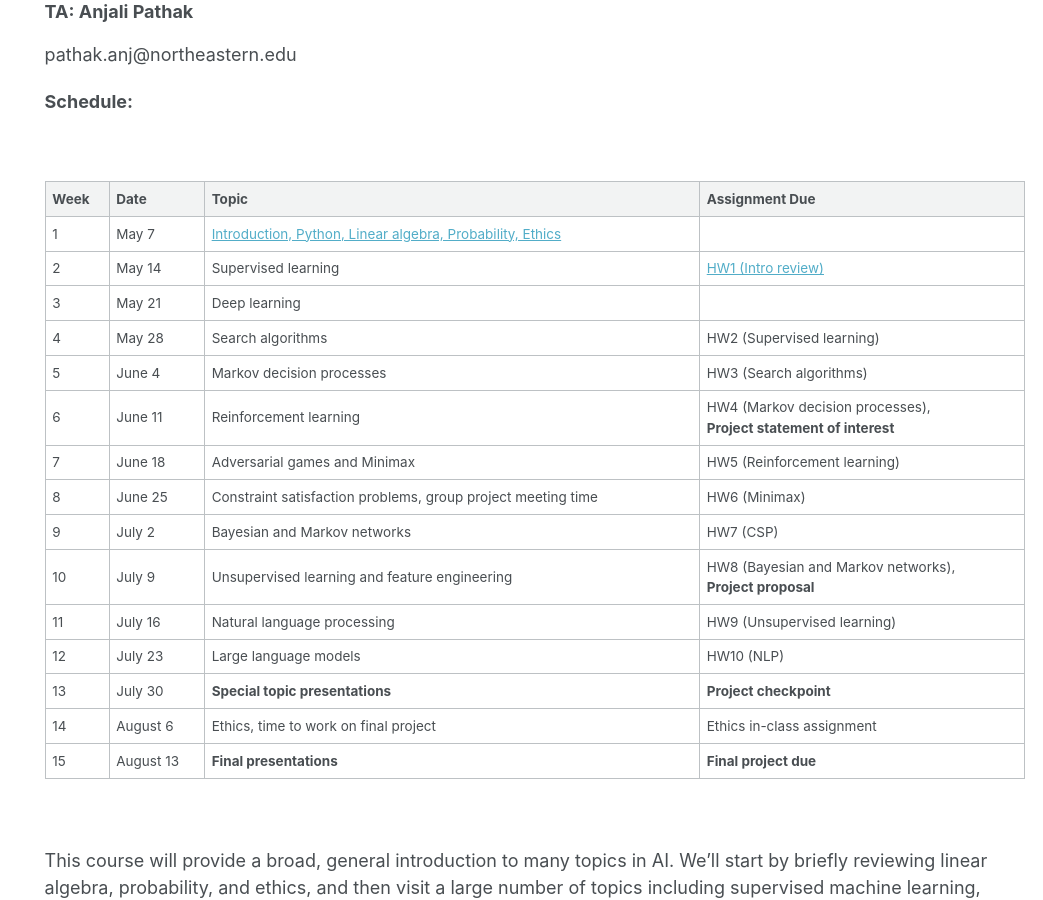
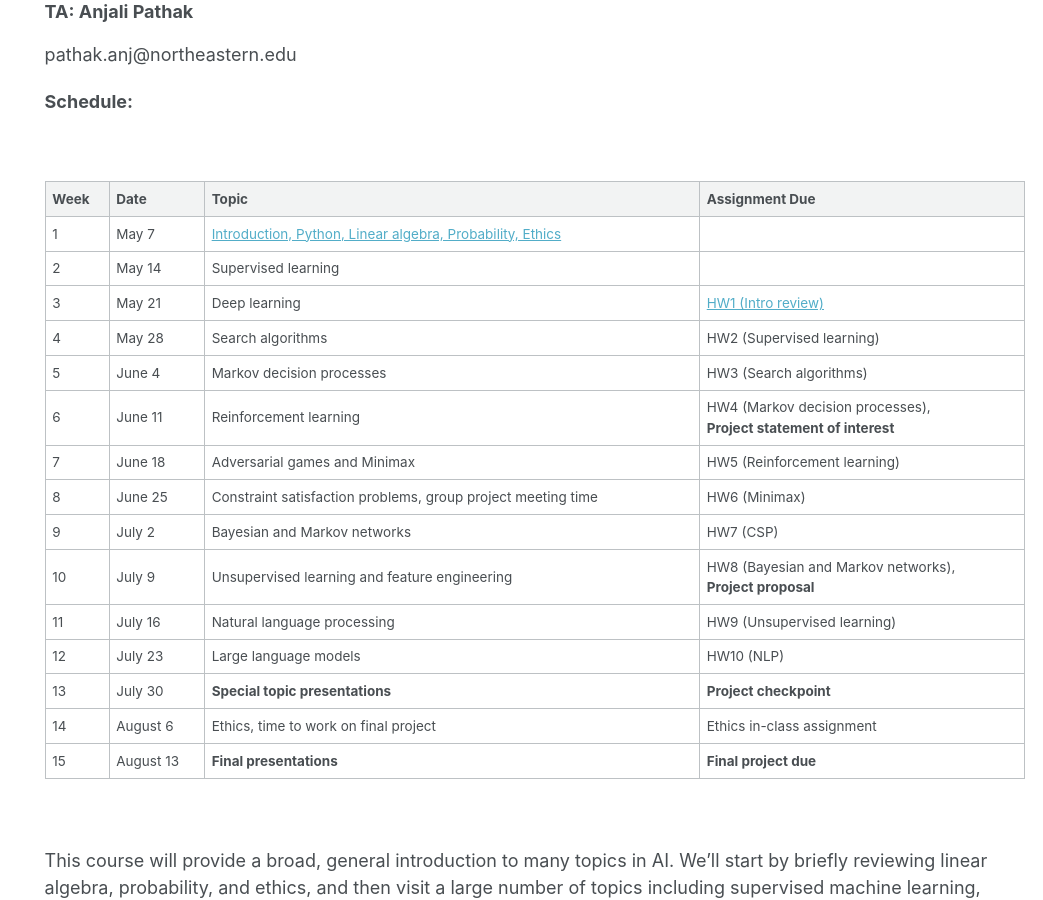
Before and after one commit to rasikabh/rasikabh.github.io, a Jekyll site: the page built from _pages/ai2024su.md, in a window 1280 px wide and 900 px high, scrolled down 519 px. Shown: the whole window, without its empty margins (237-1280 px from the left). Built offline with Jekyll 4.4.1, drawn with Linux system fonts in a browser that asks for light colours.

Commit message:
Push back hw1 due date

```diff
--- a/_pages/ai2024su.md
+++ b/_pages/ai2024su.md
@@ -40,8 +40,8 @@ pathak.anj@northeastern.edu
 | Week | Date   | Topic                                                                                         | Assignment Due |
 |------|--------|-----------------------------------------------------------------------------------------------|----------------|
 | 1 | May 7  | [Introduction, Python, Linear algebra, Probability, Ethics](https://docs.google.com/presentation/d/1aeaA_f49O0v_bMtPrlB2WBnqaKp1OCXIDZNxLVUuFdA/edit?usp=sharing) |  |
-| 2 | May 14 | Supervised learning | [HW1 (Intro review)](https://docs.google.com/document/d/1uGOZtO53QBZw0UzlCPDJEDW_LnbibPLspdSBg2R4urc/edit?usp=sharing) |
-| 3 | May 21 | Deep learning |  |
+| 2 | May 14 | Supervised learning |  |
+| 3 | May 21 | Deep learning | [HW1 (Intro review)](https://docs.google.com/document/d/1uGOZtO53QBZw0UzlCPDJEDW_LnbibPLspdSBg2R4urc/edit?usp=sharing) |
 | 4 | May 28 | Search algorithms | HW2 (Supervised learning) |
 | 5 | June 4  | Markov decision processes | HW3 (Search algorithms) |
 | 6 | June 11 | Reinforcement learning | HW4 (Markov decision processes), <br> **Project statement of interest** |
```
